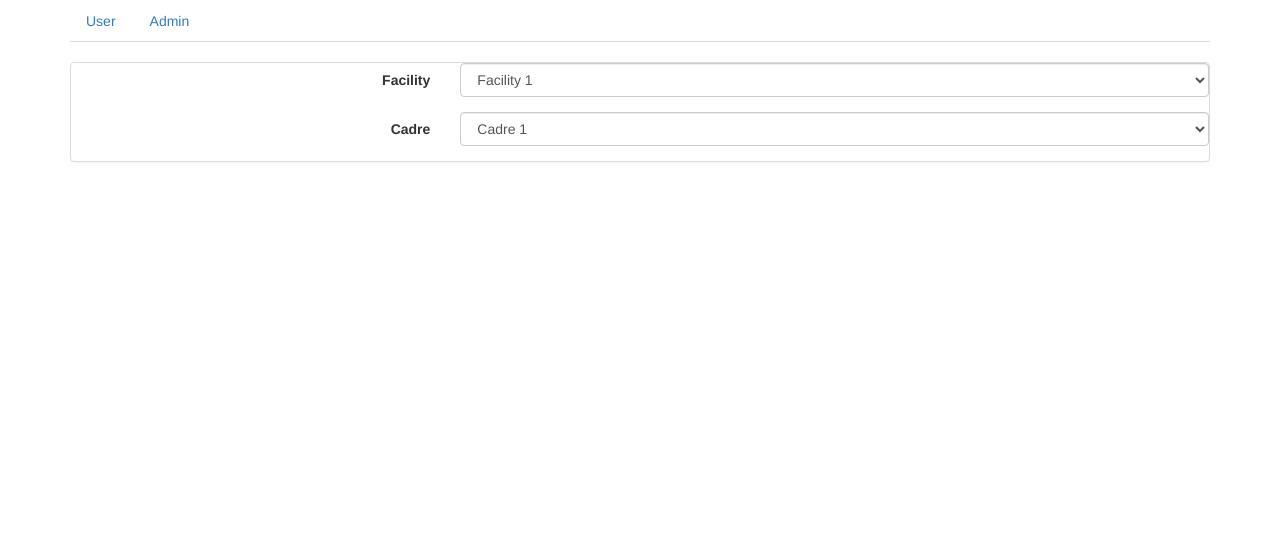
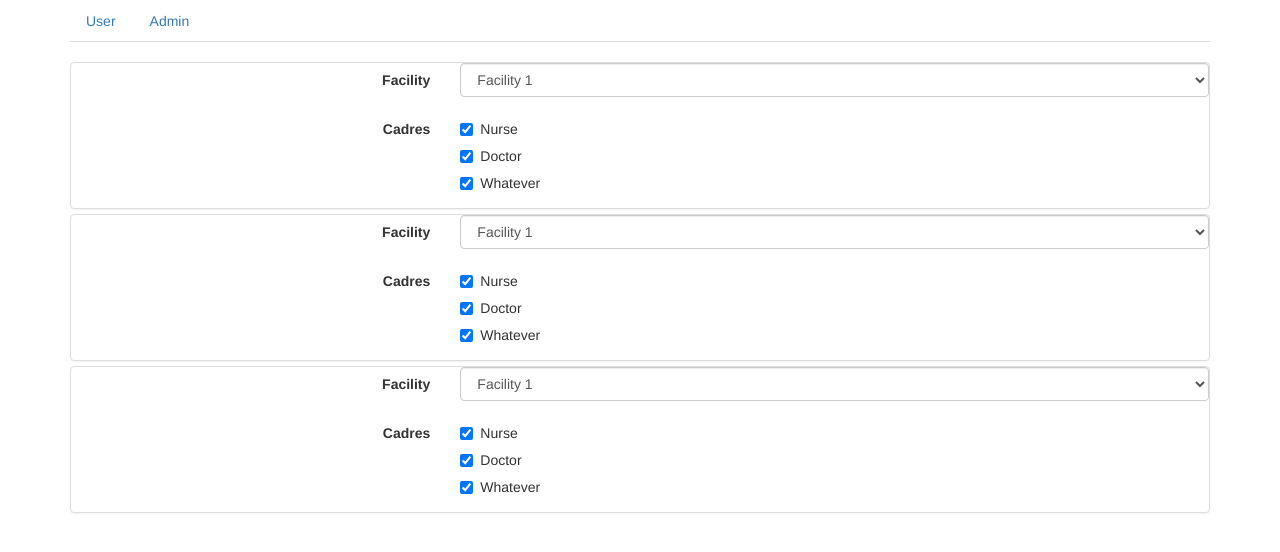
Before and after one commit to Nikhila-B/D3M_Group_1, a React app: page /user in a window 1280 px wide. Shown: the top 552 px of the page. Built offline with nearby package versions, Linux system fonts and the light colour scheme.

Commit message:
added more panels to user page

```diff
--- a/app/user/UserPage.jsx
+++ b/app/user/UserPage.jsx
@@ -1,5 +1,5 @@
 import * as React from 'react';
-import { Panel, Form, FormGroup, ControlLabel, FormControl, Col, } from 'react-bootstrap';
+import { Panel, Form, FormGroup, ControlLabel, FormControl, Col, Checkbox, Accordion } from 'react-bootstrap';
 
 
 export default class UserPage extends React.Component {
@@ -12,7 +12,8 @@ export default class UserPage extends React.Component {
     render() {
         return (
             <div>
-                <Panel header="Work Force Pressure Calculator">
+                <Accordion defaultActiveKey="1">
+                    <Panel header="Work Force Pressure Calculator" eventKey="1">
                         <Form horizontal>
                             <FormGroup>
                                 <Col componentClass={ControlLabel} sm={4}>
@@ -26,18 +27,66 @@ export default class UserPage extends React.Component {
                             </FormGroup>
                             <FormGroup>
                                 <Col componentClass={ControlLabel} sm={4}>
-                                Cadre
+                                    Cadres
                             </Col>
                                 <Col sm={8}>
-                                <FormControl componentClass="select">
-                                    <option value="1">Cadre 1</option>
-                                </FormControl>
+                                    <Checkbox checked>Nurse</Checkbox>
+                                    <Checkbox checked>Doctor</Checkbox>
+                                    <Checkbox checked>Whatever</Checkbox>
                                 </Col>
                             </FormGroup>
                         </Form>
                     </Panel>
+                    <Panel header="Predictive Work Force Pressure Calculator" eventKey="2">
+                        <Form horizontal>
+                            <FormGroup>
+                                <Col componentClass={ControlLabel} sm={4}>
+                                    Facility
+                            </Col>
+                                <Col sm={8}>
+                                    <FormControl componentClass="select">
+                                        <option value="1">Facility 1</option>
+                                    </FormControl>
+                                </Col>
+                            </FormGroup>
+                            <FormGroup>
+                                <Col componentClass={ControlLabel} sm={4}>
+                                    Cadres
+                            </Col>
+                                <Col sm={8}>
+                                    <Checkbox checked>Nurse</Checkbox>
+                                    <Checkbox checked>Doctor</Checkbox>
+                                    <Checkbox checked>Whatever</Checkbox>
+                                </Col>
+                            </FormGroup>
+                        </Form>
+                    </Panel>
+                    <Panel header="Workforce Utilization" eventKey="3">
+                        <Form horizontal>
+                            <FormGroup>
+                                <Col componentClass={ControlLabel} sm={4}>
+                                    Facility
+                            </Col>
+                                <Col sm={8}>
+                                    <FormControl componentClass="select">
+                                        <option value="1">Facility 1</option>
+                                    </FormControl>
+                                </Col>
+                            </FormGroup>
+                            <FormGroup>
+                                <Col componentClass={ControlLabel} sm={4}>
+                                    Cadres
+                            </Col>
+                                <Col sm={8}>
+                                    <Checkbox checked>Nurse</Checkbox>
+                                    <Checkbox checked>Doctor</Checkbox>
+                                    <Checkbox checked>Whatever</Checkbox>
+                                </Col>
+                            </FormGroup>
+                        </Form>
+                    </Panel>
+                </Accordion>
             </div>
         );
     }
-
 };
```
Also changed, not shown: 1 other file (tests, documents, lock files or other folders). Lines whose indentation alone changed are shown as unchanged.
